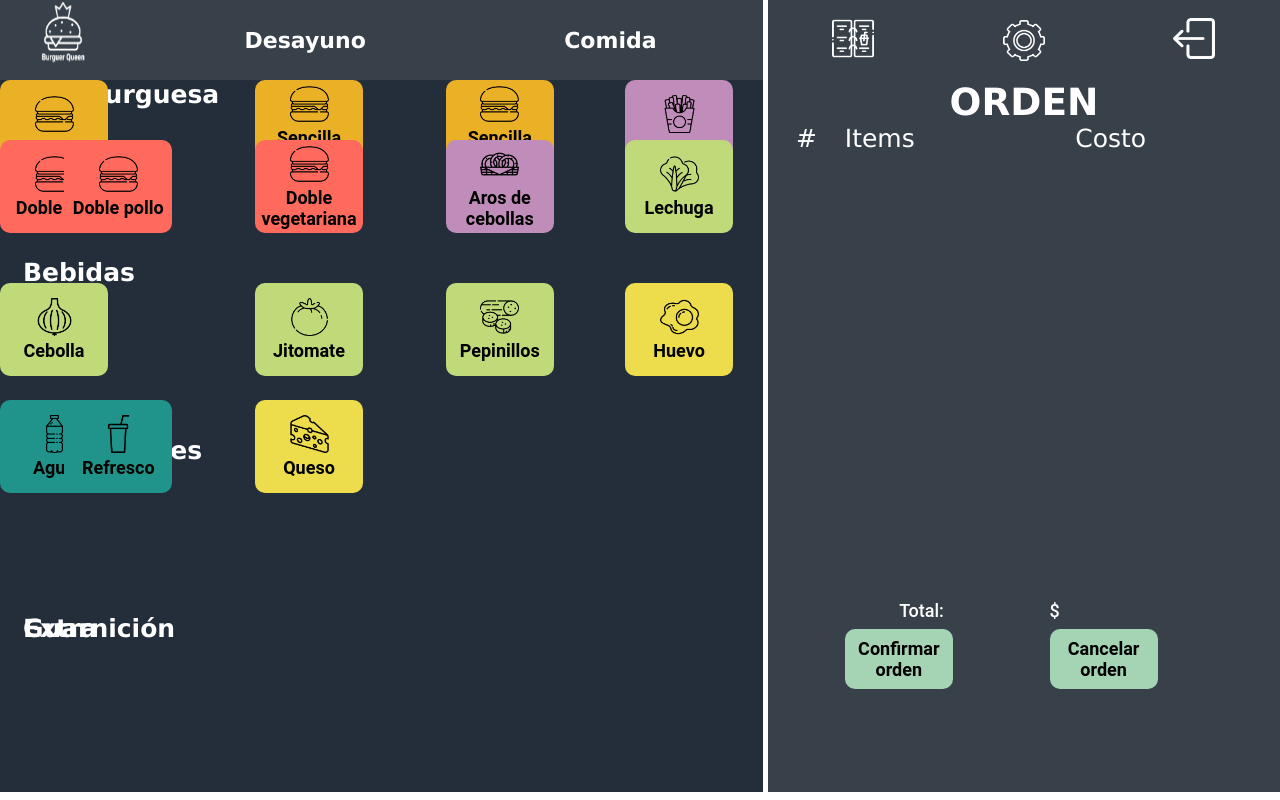
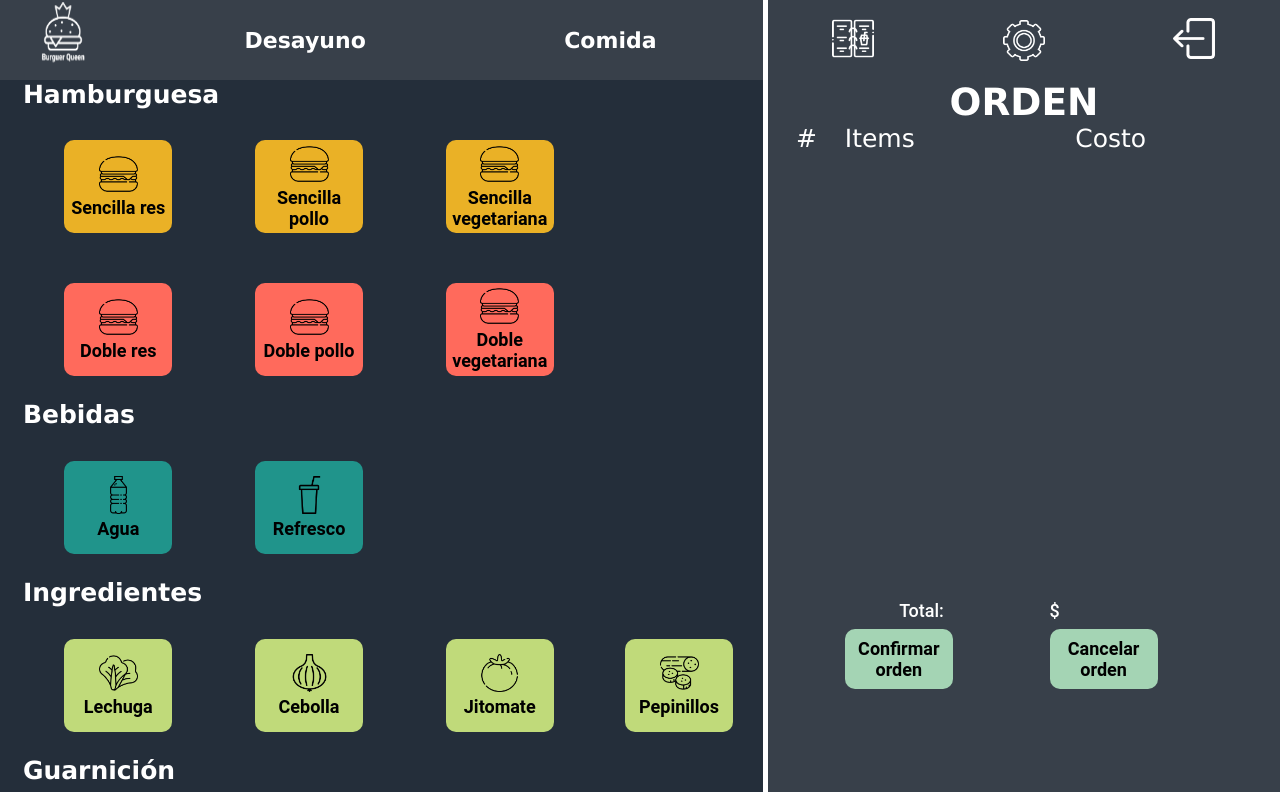
Before and after one commit to DianaG-M/CDMX007-fe-burger-queen, an Angular app: page /orden/comida in a window 1280 px wide. Built offline with nearby package versions, Linux system fonts and the light colour scheme.

Commit message:
Termina la funcionalidad de los botones de desayuno y comida. Todos los elementos estan ubicados en la posición correcta

```diff
--- a/src/app/components/breakfast/breakfast.component.html
+++ b/src/app/components/breakfast/breakfast.component.html
@@ -1,8 +1,8 @@
 <main class="containerB">
-    <p id="p-saucer" class="title-order font-verdana">Platillo</p>
-    <p id="p-drink" class="title-order font-verdana">Bebidas</p>
-    <p id="p-ingredients" class="title-order font-verdana">Ingredientes</p>
-    <p id="p-extra" class="title-order font-verdana">Extra</p>
+    <p id="p-saucer-break" class="title-order font-verdana">Platillo</p>
+    <p id="p-drink-break" class="title-order font-verdana">Bebidas</p>
+    <p id="p-ingredients-break" class="title-order font-verdana">Ingredientes</p>
+    <p id="p-extra-break" class="title-order font-verdana">Extra</p>
     <button [routerLink]="['producto', i]" type="button" *ngFor="let btnBreak of buttonsBreak; let i = index" [id]="btnBreak.id" class="{{btnBreak.type}} button"> <img [src]="btnBreak.img" class="img-button" alt=""> <br> {{btnBreak.nombre}} </button>
     <button type="button" class="button ok">OK</button>
 </main>
--- a/src/app/components/food/food.component.html
+++ b/src/app/components/food/food.component.html
@@ -1,8 +1,9 @@
 <main class="containerF">
-    <p id="p-saucer" class="title-order font-verdana">Hamburguesa</p>
-    <p id="p-drink" class="title-order font-verdana">Bebidas</p>
-    <p id="p-ingredients" class="title-order font-verdana">Ingredientes</p>
-    <p id="p-extra" class="title-order font-verdana">Guarnición</p>
+    <p id="p-saucer-food" class="title-order font-verdana">Hamburguesa</p>
+    <p id="p-drink-food" class="title-order font-verdana">Bebidas</p>
+    <p id="p-ingredients-food" class="title-order font-verdana">Ingredientes</p>
+    <p id="p-garrison" class="title-order font-verdana">Guarnición</p>
     <p id="p-extra" class="title-order font-verdana">Extra</p>
-    <button type="button" *ngFor="let btnFood of buttonsFood" [id]="btnFood.type" class="{{btnFood.type}} button"> <img [src]="btnFood.img" alt="" class="img-button"> <br> {{ btnFood.nombre }}</button>
+    <button type="button" *ngFor="let btnFood of buttonsFood" [id]="btnFood.id" class="{{btnFood.type}} button"> <img [src]="btnFood.img" alt="" class="img-button"> <br> {{ btnFood.nombre }}</button>
+    <button type="button" id="ok-food" class="button ok">OK</button>
 </main>
--- a/src/app/services/food.service.ts
+++ b/src/app/services/food.service.ts
@@ -27,19 +27,19 @@ export class FoodService {
       precio: 40
     }, {
       id: 'double-res-burger',
-      type: 'saucer',
+      type: 'double-saucer',
       nombre: 'Doble res',
       img: 'assets/img/hamburguesa.png',
       precio: 55
     }, {
       id: 'double-chicken-burger',
-      type: 'saucer',
+      type: 'double-saucer',
       nombre: 'Doble pollo',
       img: 'assets/img/hamburguesa.png',
       precio: 55
     }, {
       id: 'double-vegetarian-burger',
-      type: 'saucer',
+      type: 'double-saucer',
       nombre: 'Doble vegetariana',
       img: 'assets/img/hamburguesa.png',
       precio: 55
@@ -68,19 +68,19 @@ export class FoodService {
       img: 'assets/img/aros.png',
       precio: 15
     }, {
-      id: 'lettuce',
+      id: 'lettuce-f',
       type: 'ingredient-f',
       nombre: 'Lechuga',
       img: 'assets/img/lechuga.png',
       precio: 0
     }, {
-      id: 'onion',
+      id: 'onion-f',
       type: 'ingredient-f',
       nombre: 'Cebolla',
       img: 'assets/img/cebolla.png',
       precio: 0
     }, {
-      id: 'tomato',
+      id: 'tomato-f',
       type: 'ingredient-f',
       nombre: 'Jitomate',
       img: 'assets/img/jitomate.png',
--- a/src/styles.css
+++ b/src/styles.css
@@ -180,7 +180,7 @@ footer {
     display: grid;
     height: 89vh;
     grid-template-columns: 3% 25% 25% 25% auto;
-    grid-template-rows: 5% 20% 20% 5% 20% 5% 20% auto;
+    grid-template-rows: 5% 20% 20% 5% 20% 5% 20% 5% 20% 5% 20% auto;
 }
 
 .saucer {
@@ -192,6 +192,13 @@ footer {
 .simple-saucer {
     background-color: #EAB126;
     margin: auto;
+    grid-row: 2;
+}
+
+.double-saucer {
+    background-color: #FF6A5C;
+    margin: auto;
+    grid-row: 3;
 }
 
 .drink {
@@ -242,58 +249,122 @@ footer {
 
 /* breakfast  */
 
-#p-saucer {
+#p-saucer-break {
     grid-column: 2;
     grid-row: 1;
 }
 
-#sandwich {
-    grid-column: 2;
-}
-
-#p-drink {
-    grid-row: 3/4
-}
-
-#juice {
-    grid-column: 2;
-}
-
-#american {
-    grid-column: 3;
-}
-
-#coffe {
-    grid-column: 4;
-}
-
-#p-ingredients {
-    grid-row: 5/6;
-}
-
+#sandwich,
+#juice,
 #cheese {
     grid-column: 2;
 }
 
+#p-drink-break {
+    grid-row: 3/4
+}
+
+#american,
 #onion {
     grid-column: 3;
 }
 
+#coffe,
 #tomato {
     grid-column: 4;
+}
+
+#p-ingredients-break {
+    grid-row: 5/6;
 }
 
 #lettuce {
     grid-column: 5;
 }
 
-#p-extra {
+#p-extra-break {
     grid-row: 7/8;
 }
 
 #extra-cheese {
     grid-column: 2;
     grid-row: 8/9;
+}
+
+
+/* Food */
+
+#p-saucer-food {
+    grid-column: 2/4;
+}
+
+#simple-res-burger,
+#double-res-burger,
+#water,
+#lettuce-f,
+#french-fries,
+#egg {
+    grid-column: 2;
+}
+
+#simple-chicken-burger,
+#double-chicken-burger,
+#soda,
+#onion-f,
+#onion-rings,
+#extra-cheese-food {
+    grid-column: 3;
+}
+
+#simple-vegetarian-burger,
+#double-vegetarian-burger,
+#tomato-f {
+    grid-column: 4;
+}
+
+#pickles {
+    grid-column: 5;
+}
+
+#p-drink-food {
+    grid-row: 4/5;
+    grid-column: 2;
+}
+
+#water,
+#soda {
+    grid-row: 5/6;
+}
+
+#p-ingredients-food {
+    grid-column: 2/4;
+    grid-row: 6/7;
+}
+
+#lettuce-f,
+#onion-f,
+#tomato-f,
+#pickles {
+    grid-row: 7/8;
+}
+
+#p-garrison {
+    grid-row: 8/9;
+}
+
+#french-fries,
+#onion-rings {
+    grid-row: 9/10;
+}
+
+#p-extra {
+    grid-row: 10/11;
+}
+
+#egg,
+#extra-cheese-food,
+#ok-food {
+    grid-row: 11/12;
 }
 
 
```
